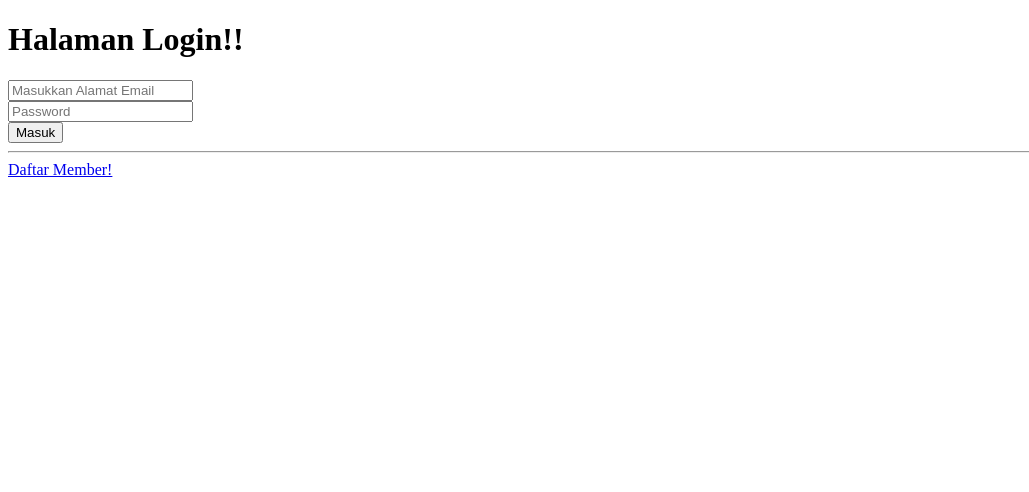
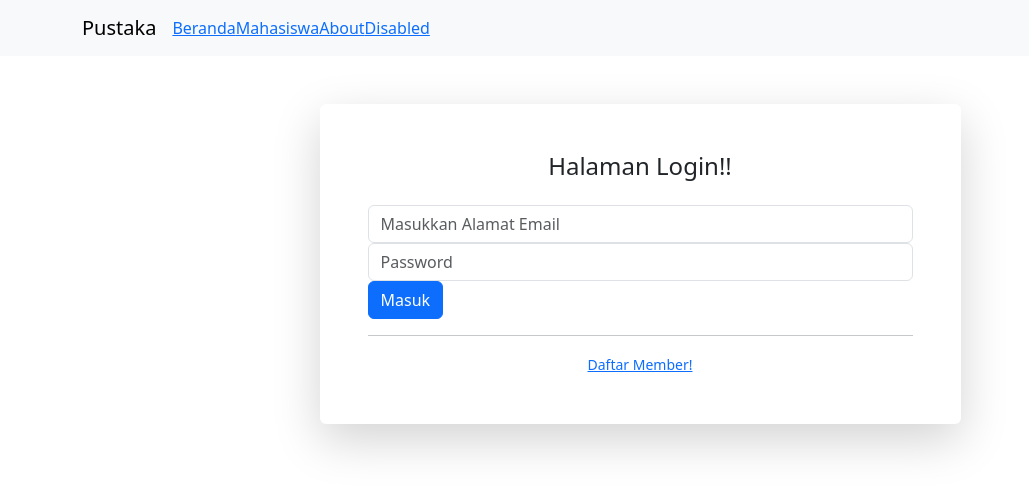
Before and after one commit to RizkyRohmadRR1/Tugas-2-WPIII, a CodeIgniter app: page /pustaka-booking/index.php/autentifikasi/index in a window 1280 px wide. Shown: the top 492 px of the page, without its empty margins (0-1029 px from the left). Run offline with CodeIgniter, Linux system fonts and the light colour scheme; some libraries are stand-ins or nearby versions.

Commit message:
Tugas 2 Wp III

```diff
--- a/application/views/templates/aute_header.php
+++ b/application/views/templates/aute_header.php
@@ -4,20 +4,30 @@
 <head>
 
     <meta charset="utf-8">
+    <meta name="viewport" content="width=device-width, initial-scale=1.0">
     <meta http-equiv="X-UA-Compatible" content="IE=edge">
-    <meta name="viewport" content="width=device-width, initial-scale=1, shrink-to-fit=no">
-    <meta name="description" content="">
-    <meta name="author" content="">
-
-    <title>Pustaka-nooking | <?= $judul; ?></title>
-
-    <!-- Custom fonts for this template-->
+    <title>Pustaka-Booking | <?= $judul; ?></title>
+    <link rel="icon" type="image/png" href="<?= base_url('assets/img/logo/'); ?> logo-pb.png ">
+    <link rel="stylesheet" href="<?= base_url(); ?>assets/user/css/bootstrap.css">
     <link href="<?= base_url('assets/'); ?>vendor/fontawesome-free/css/all.min.css" rel="stylesheet" type="text/css">
-    <link href="https://fonts.googleapis.com/css?family=Nunito:200,200i,300,300i,400,400i,600,600i,700,700i,800,800i,900,900i" rel="stylesheet">
-
-    <!-- Custom styles for this template-->
-    <link href="<?= base_url('assets/'); ?>css/sb-admin-2.min.css" rel="stylesheet">
-
+    <link href="<?= base_url('assets/'); ?>datatable/datatable.css" rel="stylesheet" type="text/css">
 </head>
 
-<body class="bg-gradient-primary">
+<body>
+    <nav class="navbar navbar-expand-lg navbar-light  bg-light">
+        <div class="container">
+            <a class="navbar-brand" href="<?= base_url(); ?>">Pustaka</a>
+            <button class="navbar-toggler" type="button" data-toggle="collapse" data-target="#navbarNavAltMarkup" aria-controls="navbarNavAltMarkup" aria-expanded="false" aria-label="Toggle navigation">
+                <span class="navbar-toggler-icon"></span>
+            </button>
+            <div class="collapse navbar-collapse" id="navbarNavAltMarkup">
+                <div class="navbar-nav">
+                <a class="nav-item-nav-link active" href="<? base_url(); ?>">Beranda<span class="sr-only">(current)</span></a>
+                <a class="nav-item-nav-link" href="<? base_url(); ?>Mahasiswa">Mahasiswa</a>
+                <a class="nav-item-nav-link" href="<? base_url(); ?>About">About</a>
+                <a class="nav-item-nav-link disabled" href="#" tabindex="-1" aria-disabled="true">Disabled</a>
+                </div>
+            </div>
+        </div>
+    </nav>
+    </div class="container mt-5">
```
Also changed, not shown: application/views/templates/templates-user/footer.php (+14 -0 lines).
